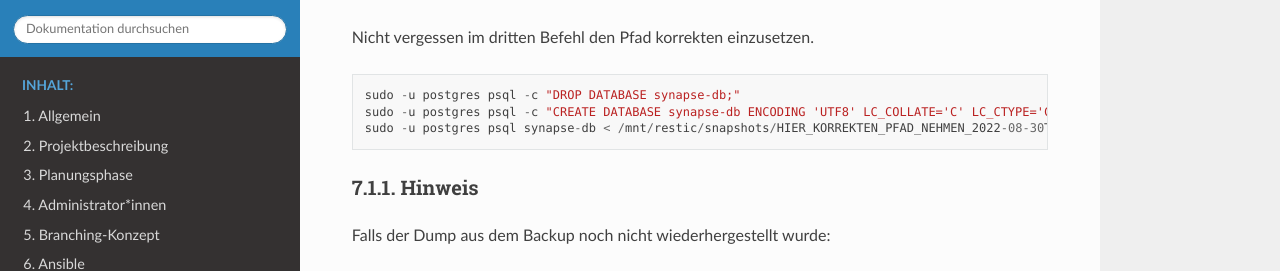
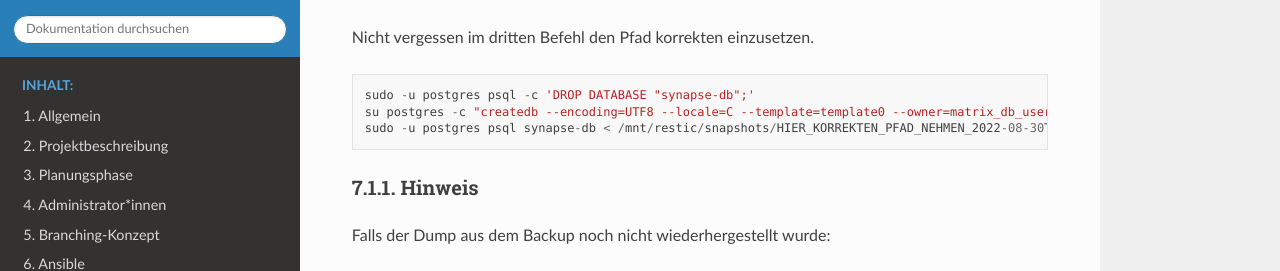
Before and after one commit to DC7IA/betriebshandbuch, a Sphinx documentation site: the page built from docs/source/Datenbank/main.md, in a window 1280 px wide and 1159 px high. Shown: the part 286-557 px from the top of the window. Built offline with Sphinx 7.4.7 and the Read the Docs theme 2.0.0, drawn with Linux system fonts in a browser that asks for light colours.

Commit message:
fixed some commands

````diff
--- a/docs/source/Datenbank/main.md
+++ b/docs/source/Datenbank/main.md
@@ -9,8 +9,8 @@ Nach einem Crash der Datenbank kann der Dump wie folgt wiederhergestellt werden.
 Nicht vergessen im dritten Befehl den Pfad korrekten einzusetzen.
 
 ```
-sudo -u postgres psql -c "DROP DATABASE synapse-db;"
-sudo -u postgres psql -c "CREATE DATABASE synapse-db ENCODING 'UTF8' LC_COLLATE='C' LC_CTYPE='C' template=template0 OWNER matrix_db_user;"
+sudo -u postgres psql -c 'DROP DATABASE "synapse-db";'
+su postgres -c "createdb --encoding=UTF8 --locale=C --template=template0 --owner=matrix_db_user synapse-db"
 sudo -u postgres psql synapse-db < /mnt/restic/snapshots/HIER_KORREKTEN_PFAD_NEHMEN_2022-08-30T23\:17\:49+02\:00/opt/db_dumps/db-dump-synaspse-db.sql
 ```
 
````
